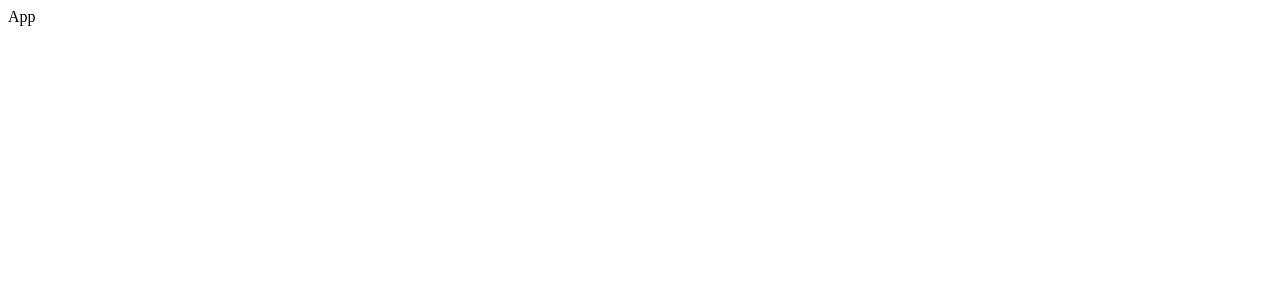
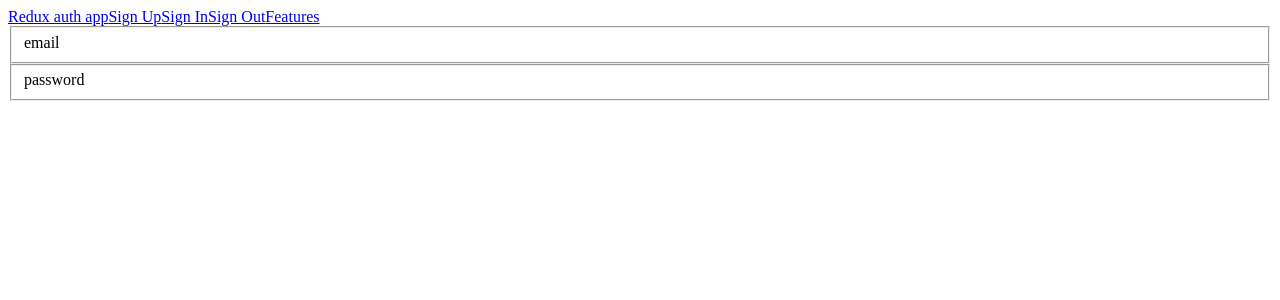
Before and after one commit to penkong/advanced-react-testing, a React (Create React App) app in the folder auth/client/: page /signup in a window 1280 px wide. Shown: the top 300 px of the page. Built offline with nearby package versions, Linux system fonts and the light colour scheme.

Commit message:
adding routes for auth

```diff
--- a/auth/client/src/components/App.js
+++ b/auth/client/src/components/App.js
@@ -1,9 +1,11 @@
 import React from 'react'
+import Header from './Header';
 
-const App = () => {
+const App = ({ children }) => {
   return (
     <div>
-      App
+      <Header/>
+      {children}
     </div>
   )
 }
--- /dev/null
+++ b/auth/client/src/components/Header.js
@@ -0,0 +1,18 @@
+import React, { Component } from 'react';
+import { Link } from 'react-router-dom';
+
+class Header extends Component {
+  render() {
+    return (
+      <div>
+        <Link to="/">Redux auth app</Link>
+        <Link to="/signup">Sign Up</Link>
+        <Link to="/signin">Sign In</Link>
+        <Link to="/">Sign Out</Link>
+        <Link to="/">Features</Link>
+      </div>
+    );
+  }
+}
+
+export default Header;
--- /dev/null
+++ b/auth/client/src/components/Welcome.js
@@ -0,0 +1,9 @@
+import React from 'react'
+
+const Welcome = () => {
+  return (
+    <h3>Welcome! Sign up or sign in</h3>
+  )
+}
+
+export default Welcome
--- /dev/null
+++ b/auth/client/src/components/auth/Signup.js
@@ -0,0 +1,18 @@
+import React, { Component } from 'react';
+
+class Signup extends Component {
+  render() {
+    return (
+      <form>
+        <fieldset>
+          <label>email</label>
+        </fieldset>
+        <fieldset>
+          <label>password</label>
+        </fieldset>
+      </form>
+    );
+  }
+}
+
+export default Signup;
--- a/auth/client/src/index.js
+++ b/auth/client/src/index.js
@@ -1,6 +1,11 @@
 import React from 'react';
 import ReactDOM from 'react-dom';
+import { BrowserRouter, Route } from 'react-router-dom';
+
+
 import App from './components/App';
+import Welcome from './components/Welcome';
+import Signup from './components/auth/Signup';
 
 
 
@@ -11,4 +16,12 @@ import App from './components/App';
 
 
 
-ReactDOM.render(<App/>,document.querySelector('#root'));
+ReactDOM.render(
+  <BrowserRouter>
+  <App>
+    <Route path="/" exact component={Welcome} />
+    <Route path="/signup" component={Signup} />
+  </App>
+  </BrowserRouter>,
+  document.querySelector('#root')
+);
```
Also changed, not shown: auth/client/src/reducers/index.js (added, +7 -0 lines).
